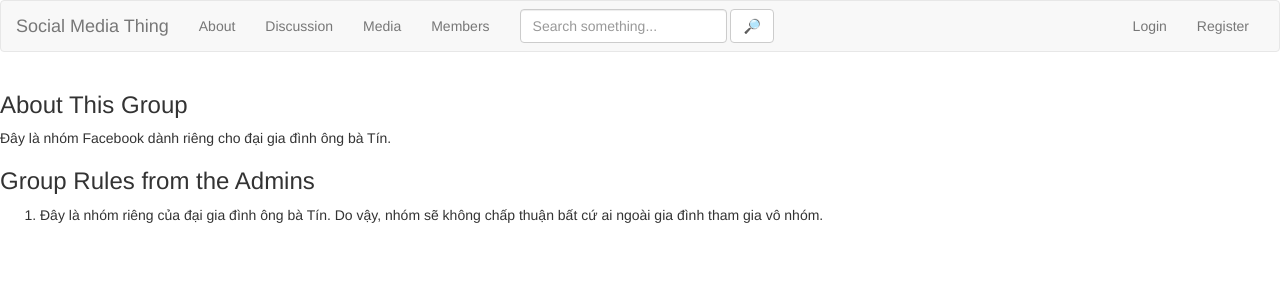
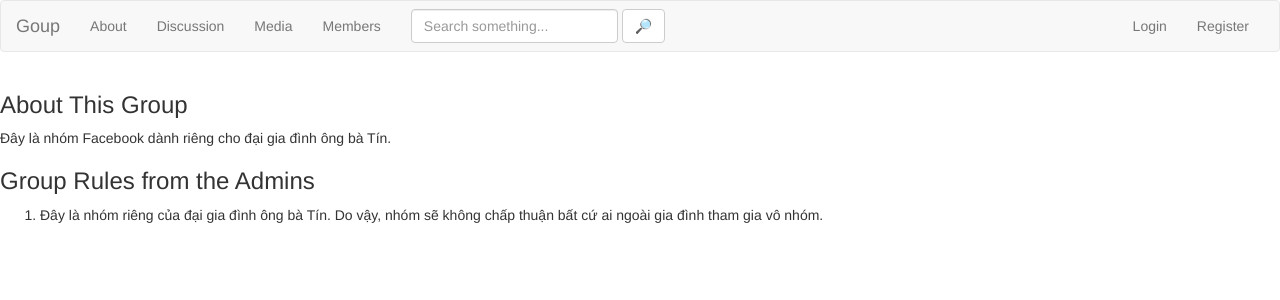
Before and after one commit to nguyenpham98/Goup, a Flask app: page /about in a window 1280 px wide. Shown: the top 300 px of the page. Run offline with Flask 2, Linux system fonts and the light colour scheme; some libraries are stand-ins or nearby versions.

Commit message:
change title

```diff
--- a/app/templates/base.html
+++ b/app/templates/base.html
@@ -1,6 +1,6 @@
 {% extends 'bootstrap/base.html' %}
 
-{% block title %} Social Media Thing {% endblock %}
+{% block title %} Goup {% endblock %}
 
 {% block navbar %}
 <nav class="navbar navbar-default">
@@ -13,7 +13,7 @@
         <span class="icon-bar"></span>
         <span class="icon-bar"></span>
       </button>
-      <a class="navbar-brand" href="{{url_for('index')}}">Social Media Thing</a>
+      <a class="navbar-brand" href="{{url_for('index')}}">Goup</a>
     </div>
 
     <!-- Collect the nav links, forms, and other content for toggling -->
```
Also changed, not shown: app.db.
